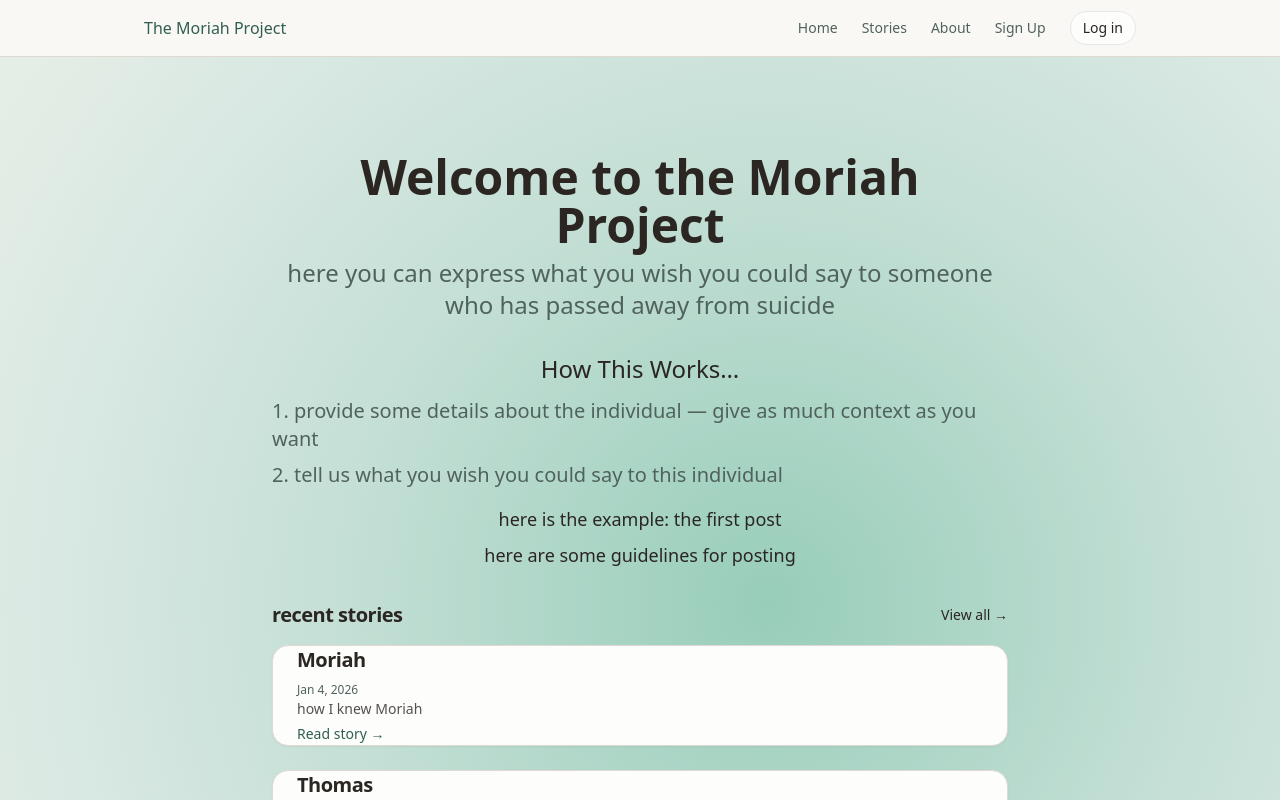
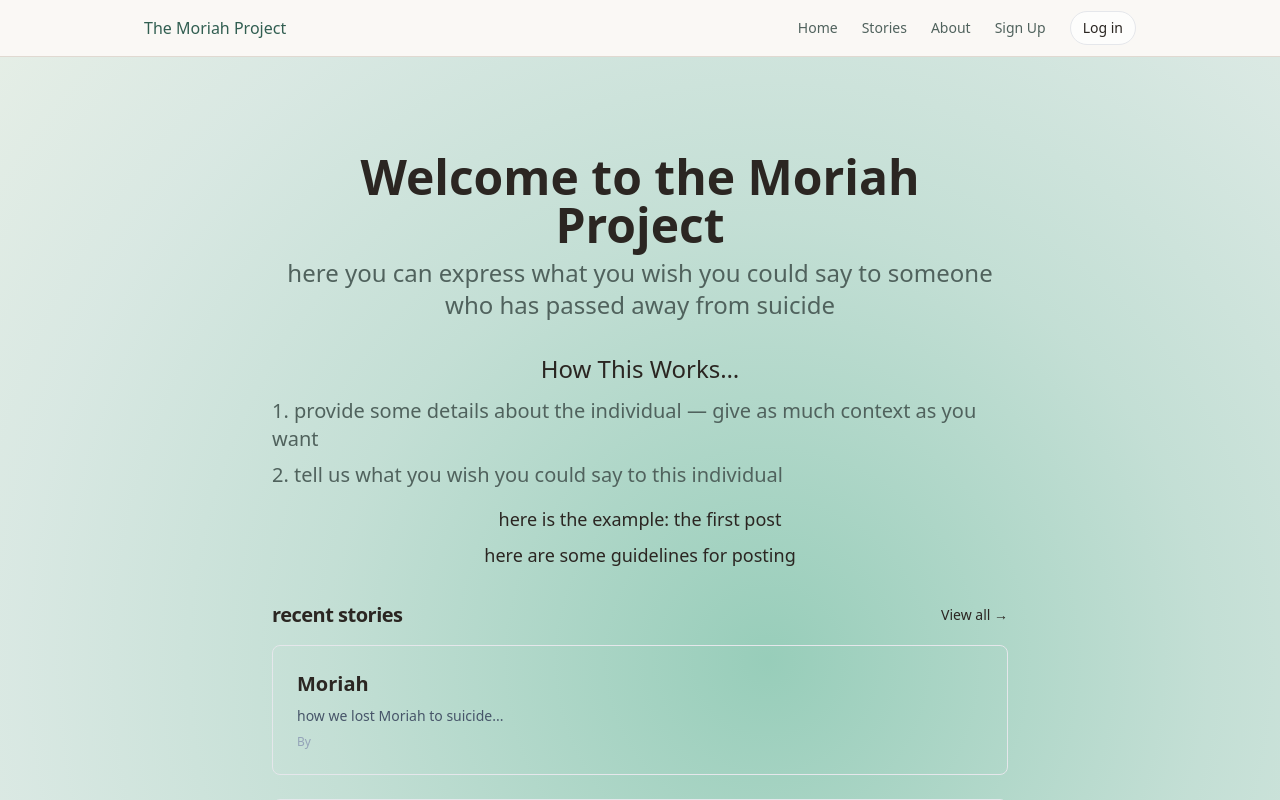
Before and after one commit to gojoego/moriah_project_v2, a Next.js app in the folder frontend/: page / in a window 1280 px wide. Shown: the top 800 px of the page. Built offline with nearby package versions, Linux system fonts and the light colour scheme.

Commit message:
feat: click post preview to post page

```diff
--- a/frontend/src/app/posts/[id]/page.tsx
+++ b/frontend/src/app/posts/[id]/page.tsx
@@ -5,39 +5,33 @@ import {
   Card,
   CardContent,
   CardHeader,
-    CardTitle
+  CardTitle,
 } from "@/components/ui/card";
 
-import { mockPosts } from "@/lib/mockPosts";
+export default async function PostDetailPage({
+  params,
+}: {
+  params: Promise<{ id: string }>;
+}) {
+  const { id } = await params;
 
-/** const post = await fetch(`${API_URL}/posts/${params.id}`) */
+  const response = await fetch(
+    `http://localhost:4000/api/posts/${id}`,
+    { cache: "no-store" }
+  );
 
+  if (!response.ok) notFound();
 
-/**
- dynamic route page Folder name: [id]
- * URL pattern: /posts/:id
- *
- * Next.js automatically passes route params as props:
- * params.id is the value from the URL (string)
- */
+  const post = await response.json();
 
-export default async function PostDetailPage(promise: {
-    params: Promise<{id: string}>;
-}) {
-
-    const {id} = await promise.params;
-
-    const post = mockPosts.find((p) => p.id === id);
-
-    if (!post){
-        notFound();
-    }
-
-    const dateLabel = new Date(post.createdAt).toLocaleDateString(undefined, {
+  const dateLabel = new Date(post.created_at).toLocaleDateString(
+    undefined,
+    {
       year: "numeric",
       month: "long",
       day: "numeric",
-    });
+    }
+  );
 
   return (
     <main className="space-y-6">
@@ -47,18 +41,14 @@ export default async function PostDetailPage(promise: {
 
       <header className="space-y-2">
         <h1 className="text-3xl font-semibold tracking-tight">
-                    {post.deceasedName}
+          {post.deceased_name}
         </h1>
-                <p className="moriah-muted text-sm">
-                    {dateLabel}
-                </p>
+        <p className="moriah-muted text-sm">{dateLabel}</p>
       </header>
 
       <Card className="moriah-card">
         <CardHeader>
-                    <CardTitle className="text-lg">
-                        Background
-                    </CardTitle>
+          <CardTitle className="text-lg">Background</CardTitle>
         </CardHeader>
         <CardContent>
           <p className="leading-relaxed text-foreground/90">
@@ -70,14 +60,13 @@ export default async function PostDetailPage(promise: {
       <Card>
         <CardHeader>
           <CardTitle className="text-lg">
-                What I wish I could say to {post.deceasedName}
+            What I wish I could say to {post.deceased_name}
           </CardTitle>
         </CardHeader>
         <CardContent className="leading-relaxed text-foreground/90 whitespace-pre-line">
           {post.content}
         </CardContent>
       </Card>
-
     </main>
-    )
+  );
 }
--- a/frontend/src/components/posts/PostCard.tsx
+++ b/frontend/src/components/posts/PostCard.tsx
@@ -1,51 +1,27 @@
-"use client";
+import Link from "next/link";
+import { Post } from "@/types/post";
 
-import type { Post } from "@/types/post";
-import Link from "next/link";
-import { cn } from "@/lib/utils";
-
-import {
-  Card,
-  CardHeader,
-  CardTitle,
-  CardDescription,
-  CardContent,
-} from "@/components/ui/card";
-interface PostCardProps {
+interface Props {
   post: Post;
 }
 
-export function PostCard({ post }: PostCardProps) {
-  const dateLabel = new Date(post.createdAt).toLocaleDateString(undefined, {
-    year: "numeric",
-    month: "short",
-    day: "numeric",
-  });
+export function PostCard({ post }: Props) {
+  return (
+    <Link
+      href={`/posts/${post.id}`}
+      className="block p-6 border rounded-lg hover:bg-slate-50 transition"
+    >
+      <h2 className="text-xl font-semibold">
+        {post.deceasedName}
+      </h2>
 
-  return (
-    <Card
-      className={cn(
-        "shadow-sm hover:shadow-md transition-all duration-200 hover:border-primary/40"
-      )}
-    >
-      <CardHeader>
-        <CardTitle className="text-xl tracking-tight">{post.deceasedName}</CardTitle>
+      <p className="mt-2 text-sm text-slate-600">
+        {post.content.slice(0, 120)}...
+      </p>
 
-
-        <CardDescription className="text-xs text-muted-foreground">
-          {dateLabel}
-        </CardDescription>
-      </CardHeader>
-
-      <CardContent className="space-y-3">
-        <p className="text-sm leading-relaxed text-foreground/80 line-clamp-3">
-          {post.background}
-        </p>
-
-        <Link href={`/posts/${post.id}`} className="text-sm text-primary hover:underline">
-          Read story →
-        </Link>
-      </CardContent>
-    </Card>
+      <p className="mt-2 text-xs text-slate-400">
+        By {post.author_name}
+      </p>
+    </Link>
   );
 }
--- a/frontend/src/components/posts/PostList.tsx
+++ b/frontend/src/components/posts/PostList.tsx
@@ -1,6 +1,5 @@
 import type { Post } from "@/types/post";
 import { PostCard } from "./PostCard";
-
 interface PostListProps {
   	posts: Post[];
 }
--- a/frontend/src/lib/api.ts
+++ b/frontend/src/lib/api.ts
@@ -1,3 +1,5 @@
+import { Post } from "@/types/post";
+
 export async function fetchPosts() {
     const response = await fetch("http://localhost:4000/api/posts");
 
@@ -5,3 +7,11 @@ export async function fetchPosts() {
 
     return response.json();
 }
+
+export async function fetchPostById(id:string): Promise<Post> {
+    const response = await fetch(`http://localhost:4000/api/posts/${id}`);
+
+    if (!response.ok) throw new Error("failed to fetch post");
+
+    return response.json();
+}
```
Also changed, not shown: 2 other files (tests, documents, lock files or other folders). Lines whose indentation alone changed are shown as unchanged.
